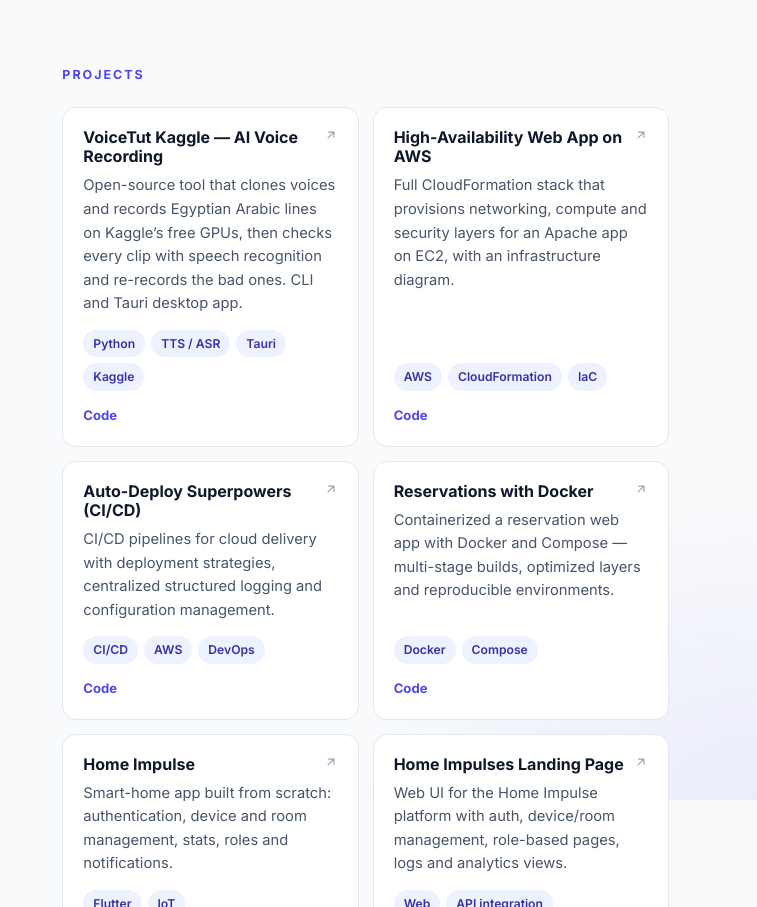
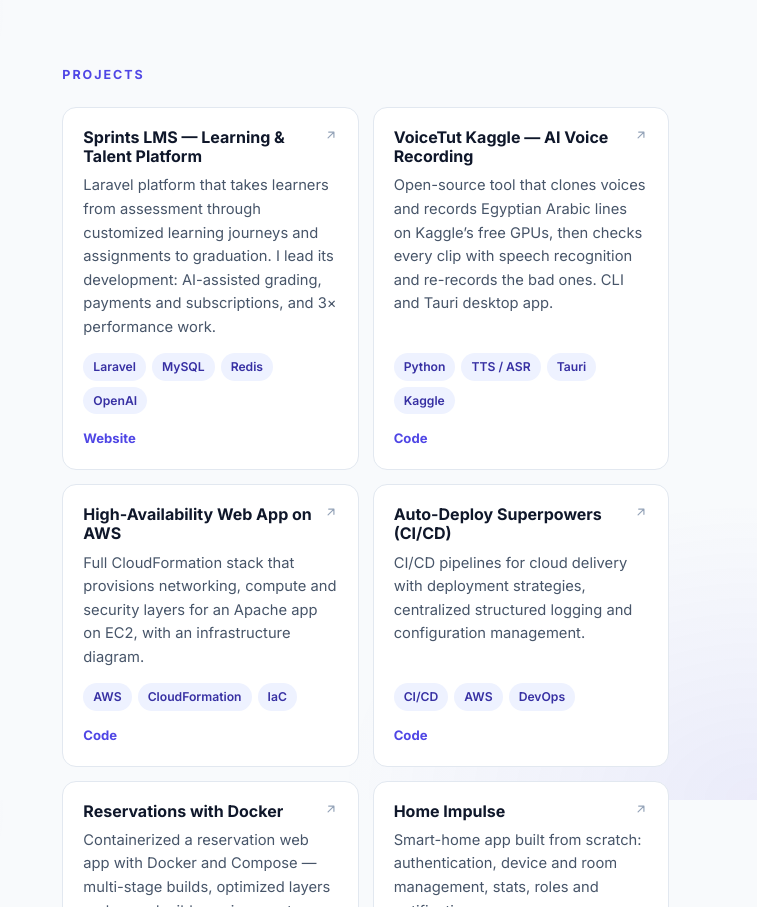
Before and after one commit to eslam-sprints/portfolio, a React (Vite) app: page / in a window 1280 px wide. Shown: the part 2400-3307 px from the top of the page, without its empty margins (523-1280 px from the left). Built offline with nearby package versions, Linux system fonts and the light colour scheme.

Commit message:
Add Sprints LMS to projects

```diff
--- a/src/data/profile.js
+++ b/src/data/profile.js
@@ -88,6 +88,14 @@ export const experience = [
 ]
 
 export const projects = [
+  {
+    title: 'Sprints LMS — Learning & Talent Platform',
+    description:
+      'Laravel platform that takes learners from assessment through customized learning journeys and assignments to graduation. I lead its development: AI-assisted grading, payments and subscriptions, and 3× performance work.',
+    tags: ['Laravel', 'MySQL', 'Redis', 'OpenAI'],
+    url: 'https://sprints.ai/',
+    linkLabel: 'Website',
+  },
   {
     title: 'VoiceTut Kaggle — AI Voice Recording',
     description:
```
